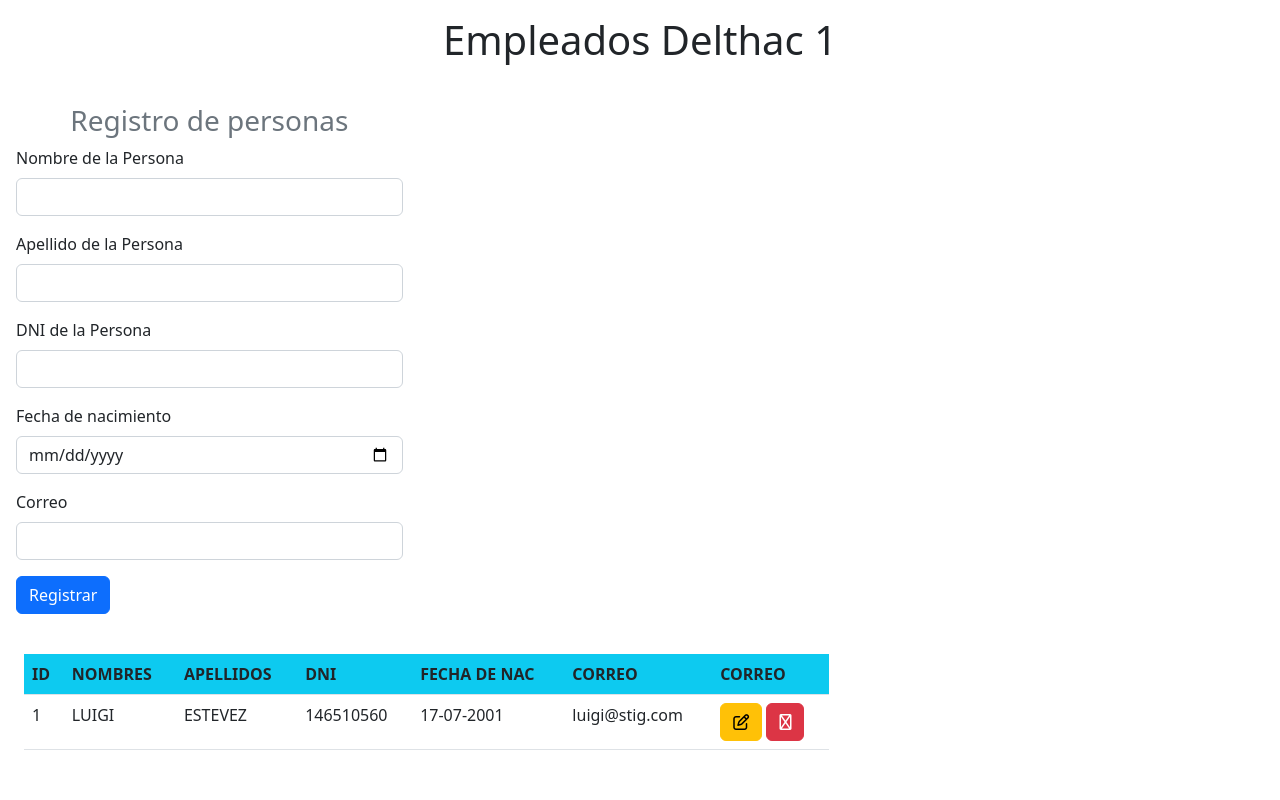
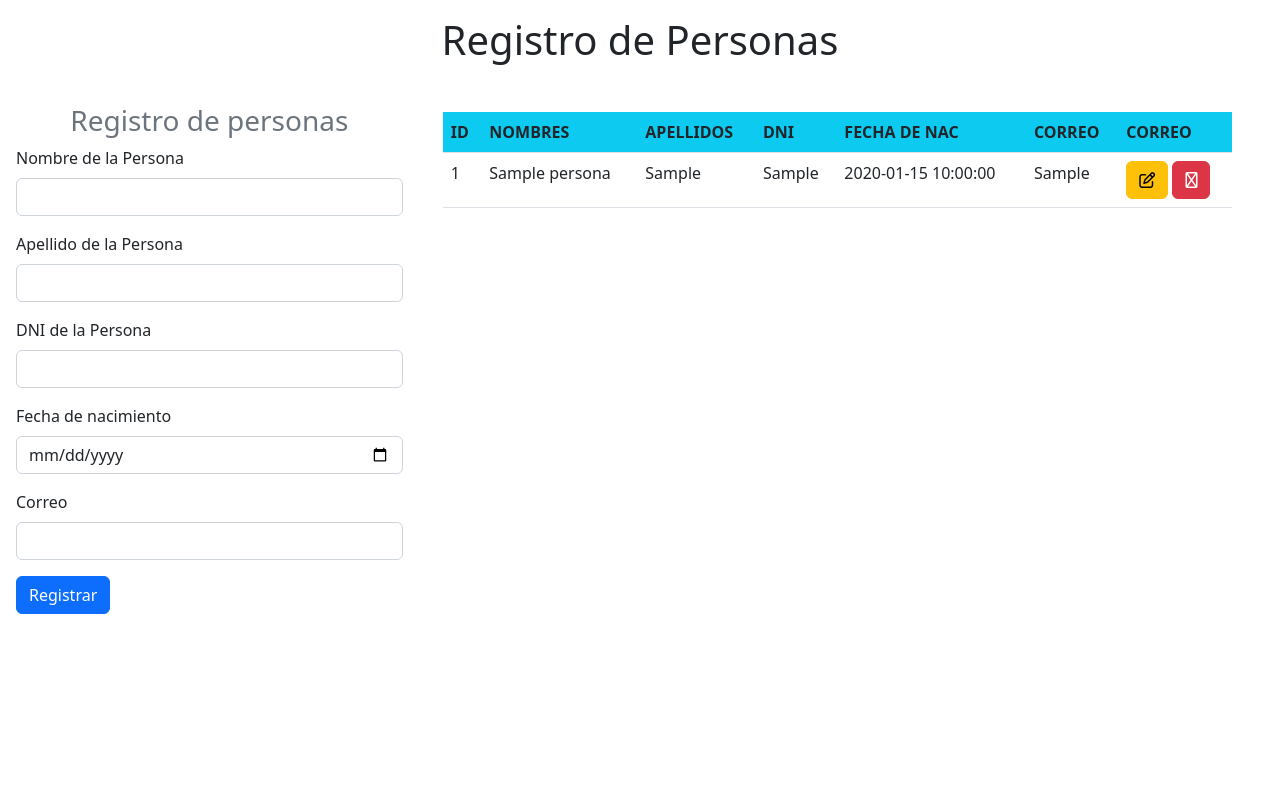
Before and after one commit to luigiuts/CRUDPHP, a PHP site: page / in a window 1280 px wide. Run offline with PHP 8.4, Linux system fonts and the light colour scheme; tables that the repository leaves empty or names only in its code hold one stand-in row (values such as "Sample post"); some libraries are stand-ins or nearby versions.

Commit message:
conexion a la base de datos

```diff
--- a/index.php
+++ b/index.php
@@ -14,7 +14,7 @@
 </head>
 
 <body>
-    <h1 class="text-center p-3"> Empleados Delthac 1 </h1>
+    <h1 class="text-center p-3"> Registro de Personas </h1>
     <div class="container-fluid row">
         <form class="col-4 p-3">
             <h3 class="text-center text-secondary">Registro de personas</h3>
@@ -40,8 +40,7 @@
             </div>
             <button type="submit" class="btn btn-primary">Registrar</button>
         </form>
-    </div>
-    <div class="col-8 p-4">
+        <div class="col-8 p-4">
         <table class="table">
             <thead class="bg-info">
                 <tr>
@@ -55,13 +54,17 @@
                 </tr>
             </thead>
             <tbody>
-                <tr>
-                    <td>1</td>
-                    <td>LUIGI</td>
-                    <td>ESTEVEZ</td>
-                    <td>146510560</td>
-                    <td>17-07-2001</td>
-                    <td>luigi@stig.com</td>
+                <?php
+                include "modelo/conexion.php";
+                $sql = $conexion->query("select * from persona");
+                while($datos=$sql->fetch_object()){?>
+                    <tr>
+                    <td><?= $datos->idpersona ?></td>
+                    <td><?= $datos->nombre ?></td>
+                    <td><?= $datos->apellido ?></td>
+                    <td><?= $datos->dni ?></td>
+                    <td><?= $datos->fecha_nac ?></td>
+                    <td><?= $datos->correo ?></td>
                     <td>
                         <a href="editar" class="btn btn-small btn-warning"><i class="fa-regular fa-pen-to-square"></i></a>
                         <a href="eliminar" class="btn btn-small btn-danger">
@@ -69,10 +72,16 @@
                         </a>
                     </td>
                 </tr>
+            <?php }
+            ?>
+
+
             </tbody>
         </table>
     </div>
     </div>
+
+
 </body>
 
 </html>
--- /dev/null
+++ b/modelo/conexion.php
@@ -0,0 +1,4 @@
+<?php
+$conexion = new mysqli("localhost", "root" ,"luigi100","phpcrud", "3306");
+$conexion->set_charset("utf8");
+?>
```
